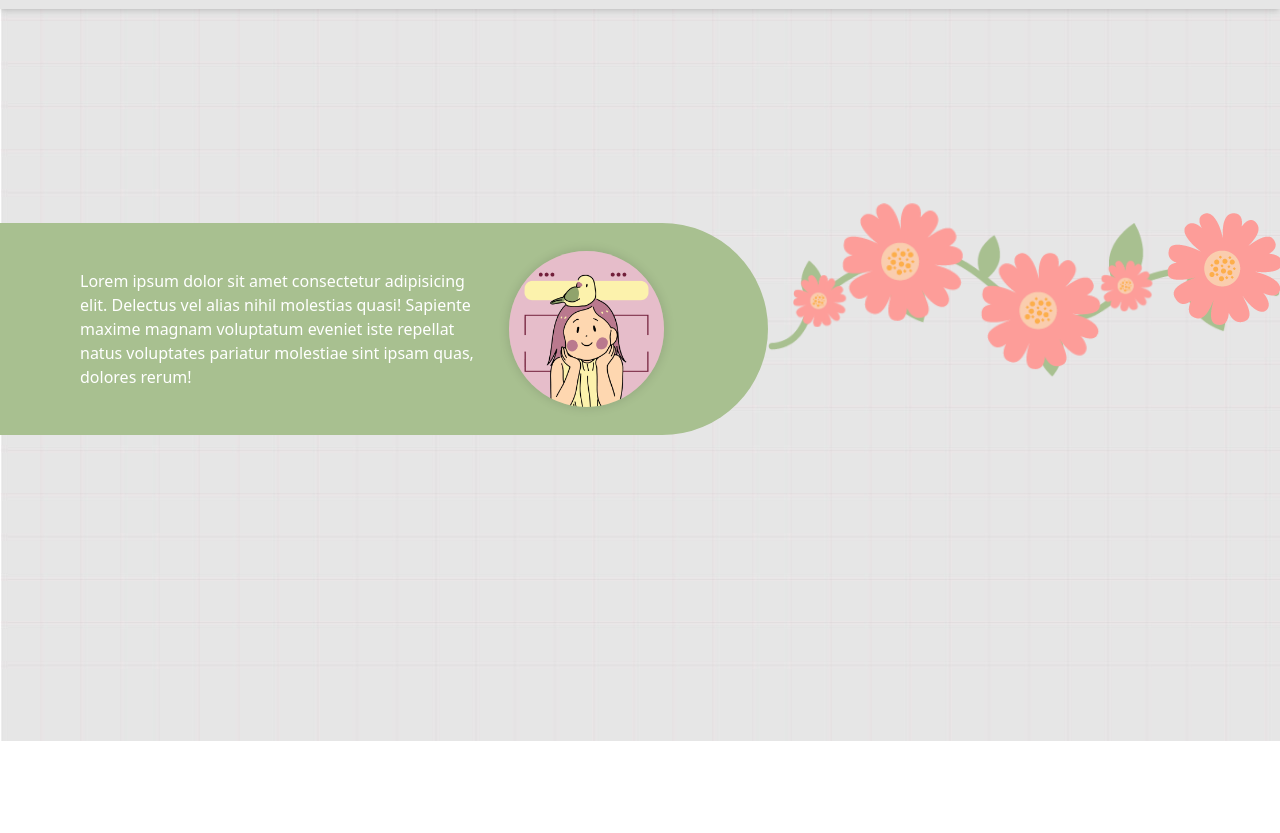
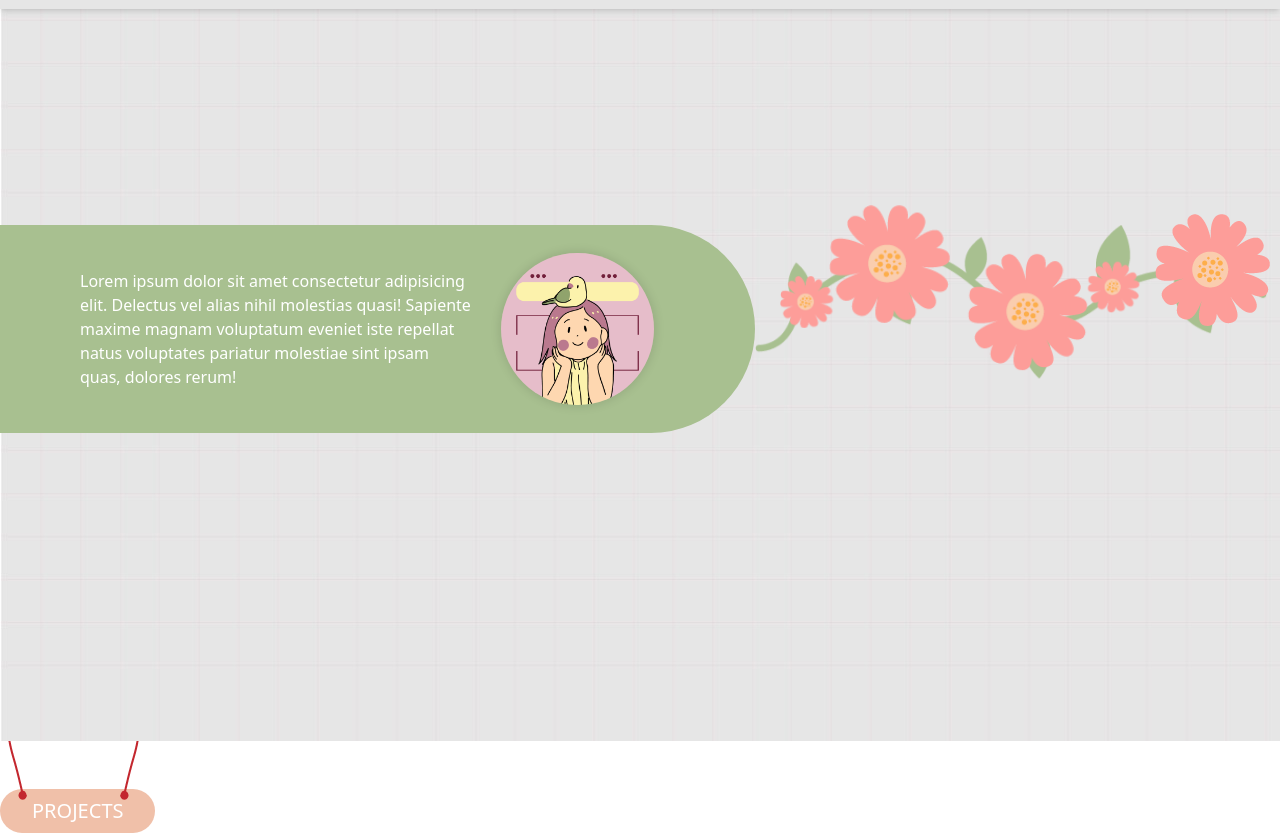
Before and after one commit to rach-18/Portfolio, a plain HTML site: page index.html in a window 1280 px wide. Shown: the part 59-892 px from the top of the page. Before the commit the page ends 800 px from the top, so only its background shows below. Drawn offline with nearby package versions, Linux system fonts and the light colour scheme; a web font is replaced by a local one.

Commit message:
Added the projects signboard

```diff
--- a/index.html
+++ b/index.html
@@ -10,8 +10,8 @@
     <link href="https://fonts.googleapis.com/css2?family=Whisper&display=swap" rel="stylesheet">
     <script src="https://cdn.tailwindcss.com"></script>
 </head>
-<body>
-    <header class="h-screen w-screen overflow-x-hidden">
+<body class="overflow-x-hidden">
+    <header class="h-screen w-screen">
         <nav class="flex justify-between pt-5 pb-3 px-10 bg-[#E6E6E6] shadow-md">
             <p class="name-title text-3xl text-[#006837]">Rachita Pradhan</p>
             <ul class="flex gap-7">
@@ -23,7 +23,7 @@
         </nav>
         <div class="flex justify-center h-[80%]">
             <div class="flex my-auto">
-                <div class="w-[60%] bg-[#A8C090] rounded-r-full flex gap-7 items-center py-7 pl-20">
+                <div class="w-[59%] bg-[#A8C090] rounded-r-full flex gap-7 items-center py-7 pl-20">
                     <div>
                         <p class="text-white">Lorem ipsum dolor sit amet consectetur adipisicing elit. Delectus vel alias nihil molestias quasi! Sapiente maxime magnam voluptatum eveniet iste repellat natus voluptates pariatur molestiae sint ipsam quas, dolores rerum!</p>
                     </div>
@@ -43,6 +43,13 @@
             </div>
         </div>
     </header>
+    <div id="projects">
+        <div class="relative flex">
+            <img class="absolute z-[-2] left-1 top-[-1.8rem]" src="Images/rope.png" alt="">
+            <img class="absolute z-[-2] left-[7.5rem] top-[-1.8rem] scale-x-[-1]" src="Images/rope.png" alt="">
+            <p class="bg-[#F0C0A9] text-white inline px-8 py-2 text-xl rounded-full absolute top-[3rem] z-[-3]">PROJECTS</p>
+        </div>
+    </div>
     <script src="script.js"></script>
 </body>
 </html>
--- a/style.css
+++ b/style.css
@@ -97,3 +97,8 @@ header {
         transform: scale(1.05);
     }
 }
+
+.sign {
+    position: absolute;
+    top: 20%;
+}
```
Also changed, not shown: Images/rope.png (added).
